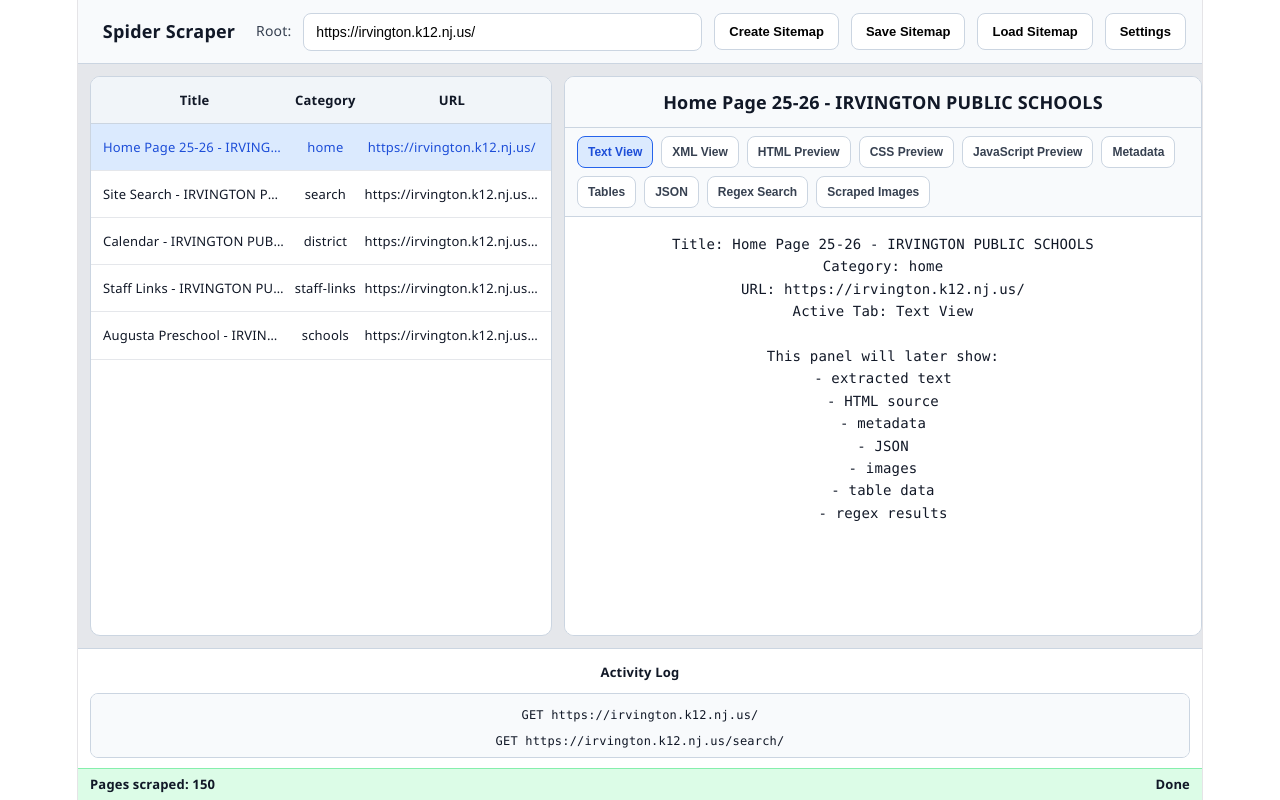
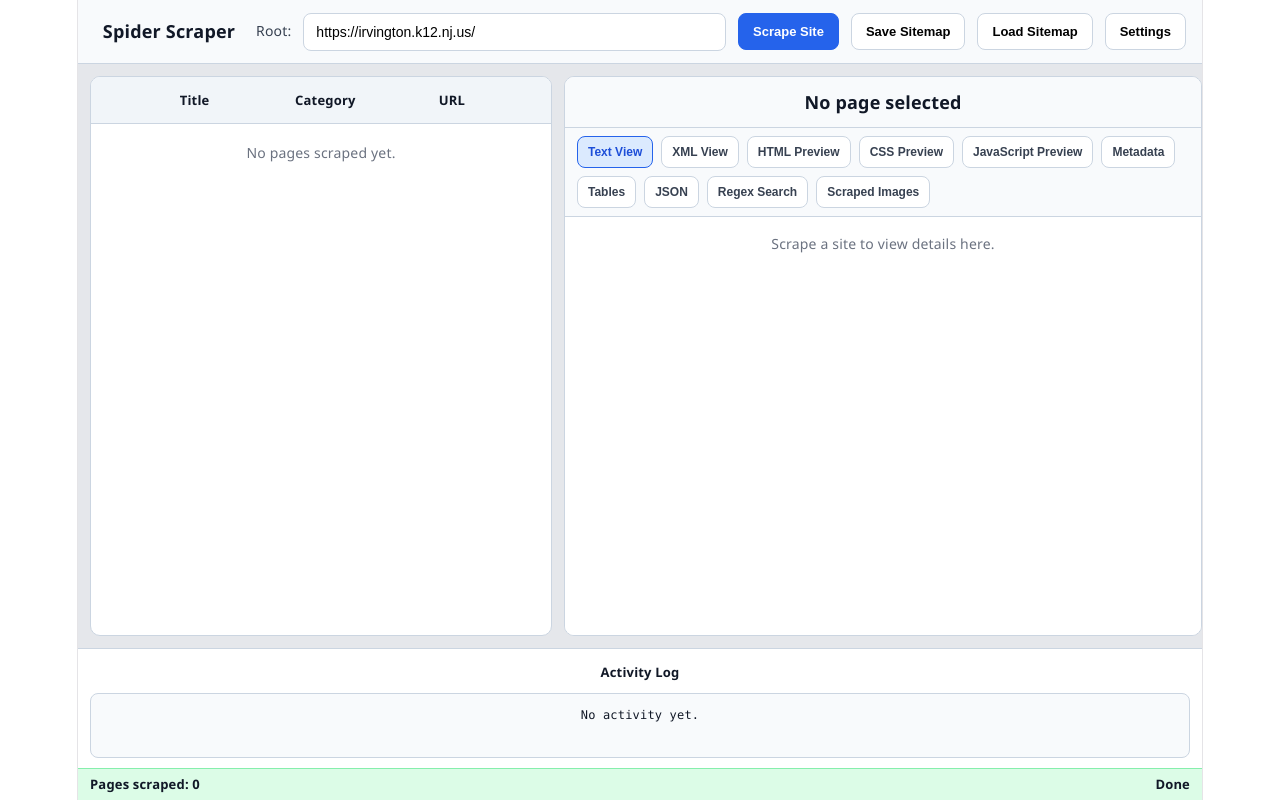
Before and after one commit to Danluk1001/spider-scraper-desktop, a React (Vite) app in the folder frontend/: page / in a window 1280 px wide. Built offline with nearby package versions, Linux system fonts and the light colour scheme.

Commit message:
Connect workspace layout to live scrape results

```diff
--- a/frontend/src/pages/Home.tsx
+++ b/frontend/src/pages/Home.tsx
@@ -1,24 +1,23 @@
 import { useState } from "react";
+import axios from "axios";
 
 type ScrapedPage = {
   id: number;
   title: string;
   category: string;
   url: string;
+  paragraph_count: number;
+  preview: string[];
+  html?: string;
 };
-
-const mockPages: ScrapedPage[] = [
-  { id: 1, title: "Home Page 25-26 - IRVINGTON PUBLIC SCHOOLS", category: "home", url: "https://irvington.k12.nj.us/" },
-  { id: 2, title: "Site Search - IRVINGTON PUBLIC SCHOOLS", category: "search", url: "https://irvington.k12.nj.us/search/" },
-  { id: 3, title: "Calendar - IRVINGTON PUBLIC SCHOOLS", category: "district", url: "https://irvington.k12.nj.us/district/calendar/" },
-  { id: 4, title: "Staff Links - IRVINGTON PUBLIC SCHOOLS", category: "staff-links", url: "https://irvington.k12.nj.us/staff-links/" },
-  { id: 5, title: "Augusta Preschool - IRVINGTON PUBLIC SCHOOLS", category: "schools", url: "https://irvington.k12.nj.us/schools/augusta-preschool-academy/" },
-];
 
 export default function Home() {
   const [rootUrl, setRootUrl] = useState("https://irvington.k12.nj.us/");
-  const [selectedPage, setSelectedPage] = useState<ScrapedPage | null>(mockPages[0]);
+  const [pages, setPages] = useState<ScrapedPage[]>([]);
+  const [selectedPage, setSelectedPage] = useState<ScrapedPage | null>(null);
   const [activeTab, setActiveTab] = useState("Text View");
+  const [logs, setLogs] = useState<string[]>([]);
+  const [loading, setLoading] = useState(false);
 
   const tabs = [
     "Text View",
@@ -32,6 +31,40 @@
     "Regex Search",
     "Scraped Images",
   ];
+
+  const handleScrapeSite = async () => {
+    if (!rootUrl.trim()) return;
+
+    setLoading(true);
+    setLogs((prev) => [...prev, `GET ${rootUrl}`]);
+
+    try {
+      const response = await axios.post("http://127.0.0.1:5000/api/scrape", {
+        url: rootUrl,
+      });
+
+      const result = response.data;
+
+      const newPage: ScrapedPage = {
+        id: Date.now(),
+        title: result.title,
+        category: "home",
+        url: result.url,
+        paragraph_count: result.paragraph_count,
+        preview: result.preview,
+        html: result.preview.join("\n\n"),
+      };
+
+      setPages([newPage]);
+      setSelectedPage(newPage);
+      setLogs((prev) => [...prev, `SUCCESS ${result.url}`]);
+    } catch (error) {
+      console.error(error);
+      setLogs((prev) => [...prev, `ERROR scraping ${rootUrl}`]);
+    } finally {
+      setLoading(false);
+    }
+  };
 
   return (
     <div
@@ -73,7 +106,24 @@
           }}
         />
 
-        {["Create Sitemap", "Save Sitemap", "Load Sitemap", "Settings"].map((btn) => (
+        <button
+          onClick={handleScrapeSite}
+          disabled={loading}
+          style={{
+            padding: "10px 14px",
+            borderRadius: "8px",
+            border: "1px solid #2563eb",
+            background: loading ? "#93c5fd" : "#2563eb",
+            color: "#fff",
+            cursor: "pointer",
+            fontSize: "13px",
+            fontWeight: 600,
+          }}
+        >
+          {loading ? "Scraping..." : "Scrape Site"}
+        </button>
+
+        {["Save Sitemap", "Load Sitemap", "Settings"].map((btn) => (
           <button
             key={btn}
             style={{
@@ -127,7 +177,12 @@
           </div>
 
           <div style={{ overflowY: "auto", flex: 1 }}>
-            {mockPages.map((page) => {
+            {pages.length === 0 ? (
+              <div style={{ padding: "16px", color: "#6b7280", fontSize: "14px" }}>
+                No pages scraped yet.
+              </div>
+            ) : (
+              pages.map((page) => {
                 const selected = selectedPage?.id === page.id;
                 return (
                   <div
@@ -144,16 +199,29 @@
                       fontSize: "13px",
                     }}
                   >
-                  <div style={{ whiteSpace: "nowrap", overflow: "hidden", textOverflow: "ellipsis" }}>
+                    <div
+                      style={{
+                        whiteSpace: "nowrap",
+                        overflow: "hidden",
+                        textOverflow: "ellipsis",
+                      }}
+                    >
                       {page.title}
                     </div>
                     <div>{page.category}</div>
-                  <div style={{ whiteSpace: "nowrap", overflow: "hidden", textOverflow: "ellipsis" }}>
+                    <div
+                      style={{
+                        whiteSpace: "nowrap",
+                        overflow: "hidden",
+                        textOverflow: "ellipsis",
+                      }}
+                    >
                       {page.url}
                     </div>
                   </div>
                 );
-            })}
+              })
+            )}
           </div>
         </div>
 
@@ -196,7 +264,8 @@
                 style={{
                   padding: "8px 10px",
                   borderRadius: "8px",
-                  border: activeTab === tab ? "1px solid #2563eb" : "1px solid #cbd5e1",
+                  border:
+                    activeTab === tab ? "1px solid #2563eb" : "1px solid #cbd5e1",
                   background: activeTab === tab ? "#dbeafe" : "#ffffff",
                   color: activeTab === tab ? "#1d4ed8" : "#374151",
                   fontSize: "12px",
@@ -219,6 +288,9 @@
               background: "#ffffff",
             }}
           >
+            {!selectedPage ? (
+              <div style={{ color: "#6b7280" }}>Scrape a site to view details here.</div>
+            ) : (
               <pre
                 style={{
                   margin: 0,
@@ -226,20 +298,16 @@
                   whiteSpace: "pre-wrap",
                 }}
               >
-{`Title: ${selectedPage?.title || ""}
-Category: ${selectedPage?.category || ""}
-URL: ${selectedPage?.url || ""}
+                {`Title: ${selectedPage.title}
+Category: ${selectedPage.category}
+URL: ${selectedPage.url}
+Paragraph Count: ${selectedPage.paragraph_count}
 Active Tab: ${activeTab}
 
-This panel will later show:
-- extracted text
-- HTML source
-- metadata
-- JSON
-- images
-- table data
-- regex results`}
+Preview:
+${selectedPage.preview.join("\n\n")}`}
               </pre>
+            )}
           </div>
         </div>
       </div>
@@ -267,10 +335,11 @@
             overflowY: "auto",
           }}
         >
-          GET https://irvington.k12.nj.us/ <br />
-          GET https://irvington.k12.nj.us/search/ <br />
-          GET https://irvington.k12.nj.us/district/calendar/ <br />
-          GET https://irvington.k12.nj.us/staff-links/
+          {logs.length === 0 ? (
+            <div>No activity yet.</div>
+          ) : (
+            logs.map((log, index) => <div key={index}>{log}</div>)
+          )}
         </div>
       </div>
 
@@ -286,8 +355,8 @@
           fontWeight: 600,
         }}
       >
-        <div>Pages scraped: 150</div>
-        <div>Done</div>
+        <div>Pages scraped: {pages.length}</div>
+        <div>{loading ? "Working..." : "Done"}</div>
       </div>
     </div>
   );
```
Lines whose indentation alone changed are shown as unchanged.
